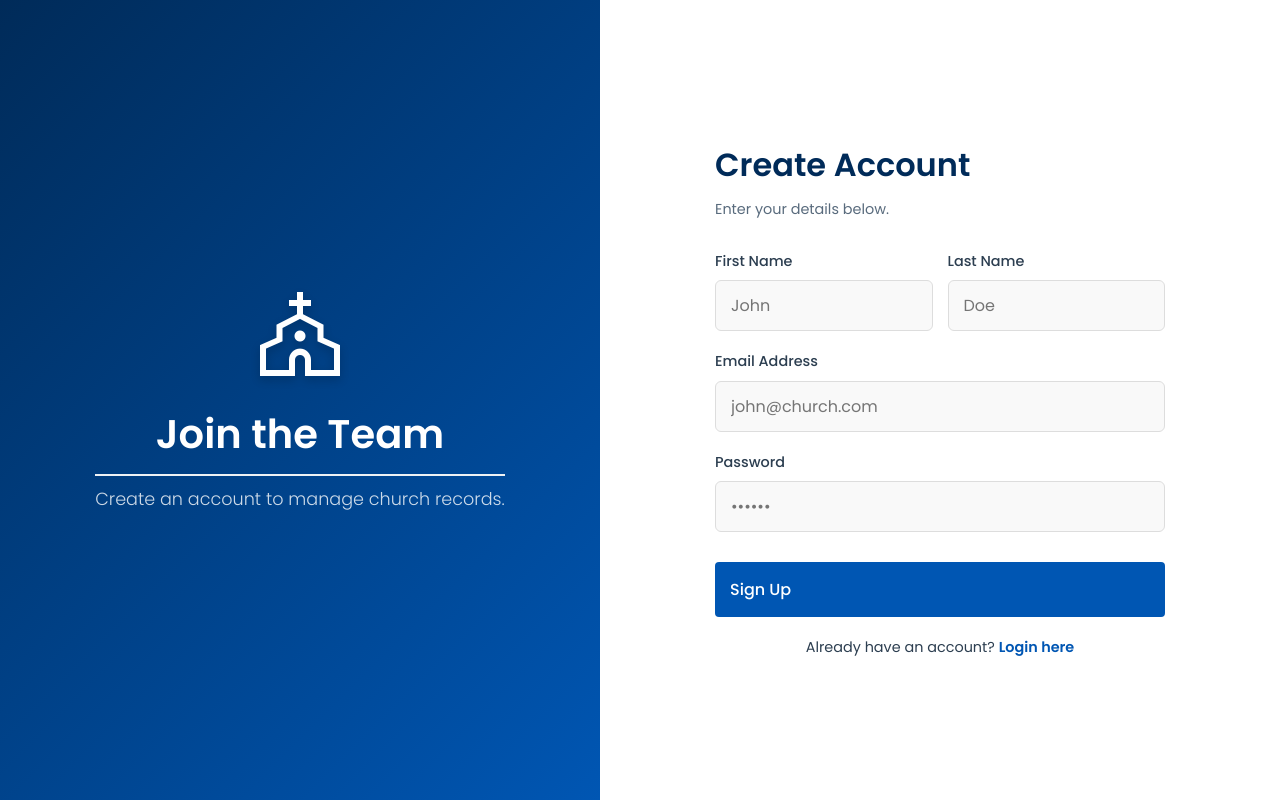
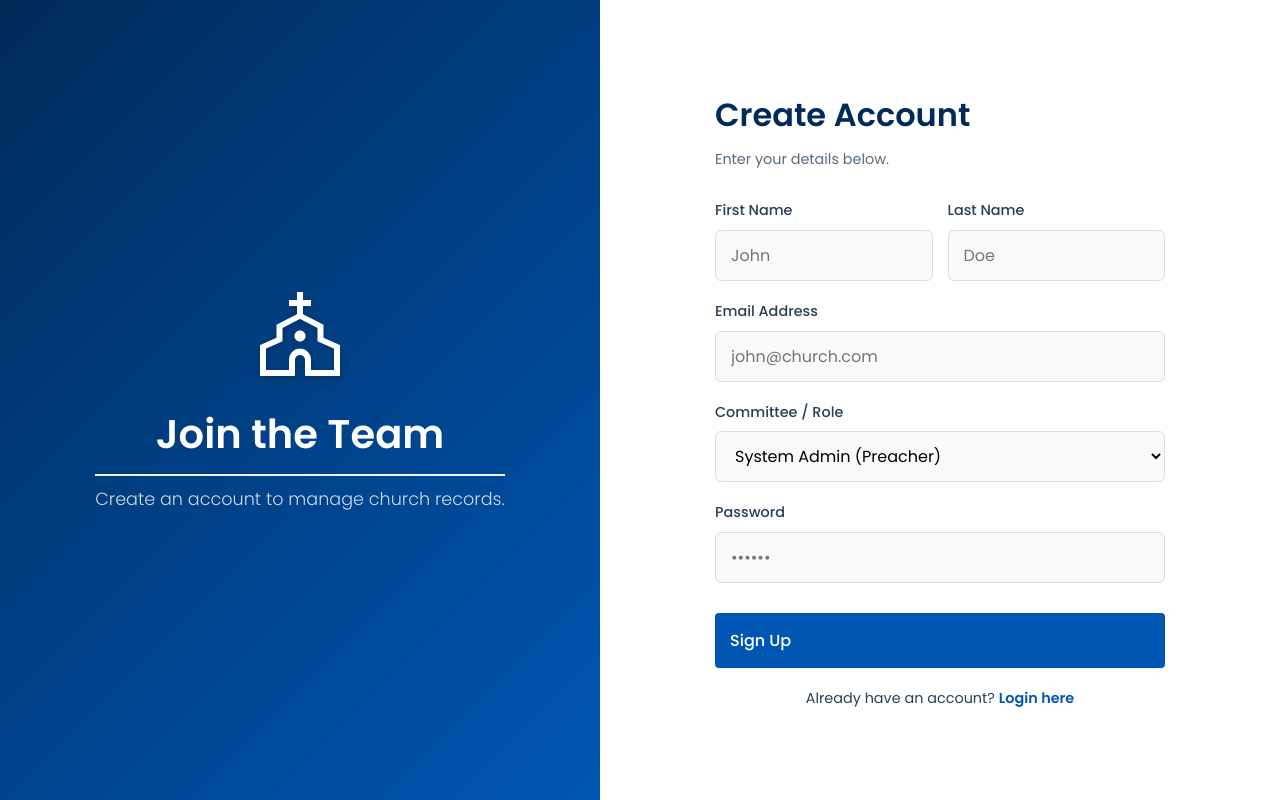
Before and after one commit to Joshtech-netizen/ChurchMgtSystem, a React (Create React App) app in the folder frontend/: page /register in a window 1280 px wide. Built offline with nearby package versions, Linux system fonts and the light colour scheme.

Commit message:
feat: Add role selection to registration form and update registration logic

```diff
--- a/frontend/src/components/Register.js
+++ b/frontend/src/components/Register.js
@@ -7,7 +7,8 @@ const Register = () => {
         first_name: '',
         last_name: '',
         email: '',
-        password: ''
+        password: '',
+        role: 'admin' // Default role set to 'admin'
     });
     const [error, setError] = useState('');
     const { register } = useContext(AuthContext);
@@ -21,7 +22,7 @@ const Register = () => {
         e.preventDefault();
         setError('');
         try {
-            await register(formData.first_name, formData.last_name, formData.email, formData.password);
+            await register(formData.first_name, formData.last_name, formData.email, formData.password, formData.role);
             alert("Registration successful! Please login.");
             navigate('/login');
         } catch (err) {
@@ -81,6 +82,23 @@ const Register = () => {
                             />
                         </div>
 
+                        <div style={{marginBottom: '20px'}}>
+                            <label style={styles.label}>Committee / Role</label>
+                            <select
+                                name="role"
+                                value={formData.role}
+                                onChange={handleChange}
+                                style={styles.input}
+                            >
+                                <option value="youth">Youth Committee</option>
+                                <option value="children">Children's Ministry</option>
+                                <option value="finance">Finance Committee</option>
+                                <option value="building">Building Committee</option>
+                                <option value="evangelism">Evangelism Team</option>
+                                <option value="admin">System Admin (Preacher)</option>
+                            </select>
+                        </div>
+
                         <div style={{marginBottom: '30px'}}>
                             <label style={styles.label}>Password</label>
                             <input
```
